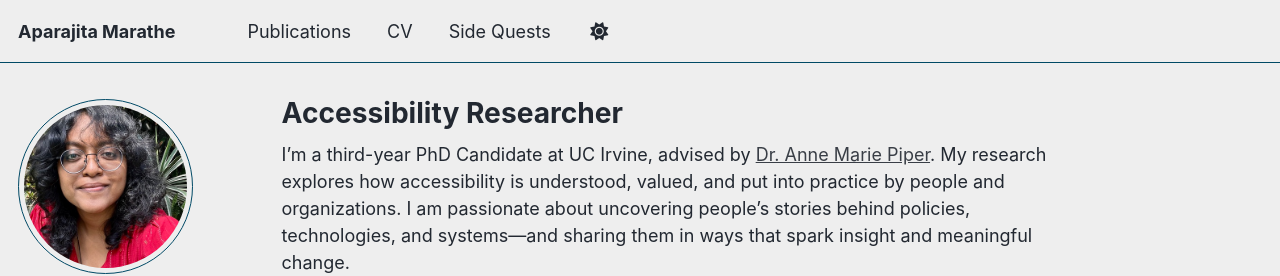
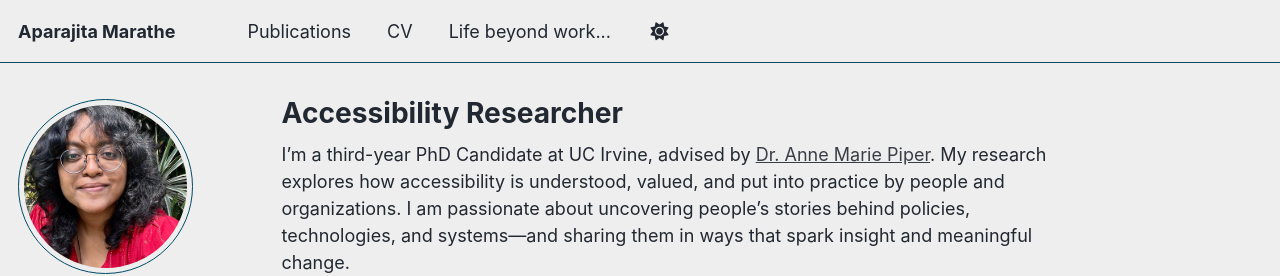
Before and after one commit to aparajitamarathe/aparajitamarathe.github.io, a Jekyll site: the page built from _pages/about.md, in a window 1280 px wide. Shown: the top 276 px of the page. Built offline with Jekyll 4.4.1, drawn with Linux system fonts in a browser that asks for light colours; some web fonts are replaced.

Commit message:
Update navigation.yml

```diff
--- a/_data/navigation.yml
+++ b/_data/navigation.yml
@@ -23,7 +23,7 @@ main:
   - title: "CV"
     url: /cv/
 
-  - title: "Side Quests"
+  - title: "Life beyond work..."
     url: "https://postcardsfromapara.blogspot.com/?view=mosaic"
 
   # - title: "CV"
```
